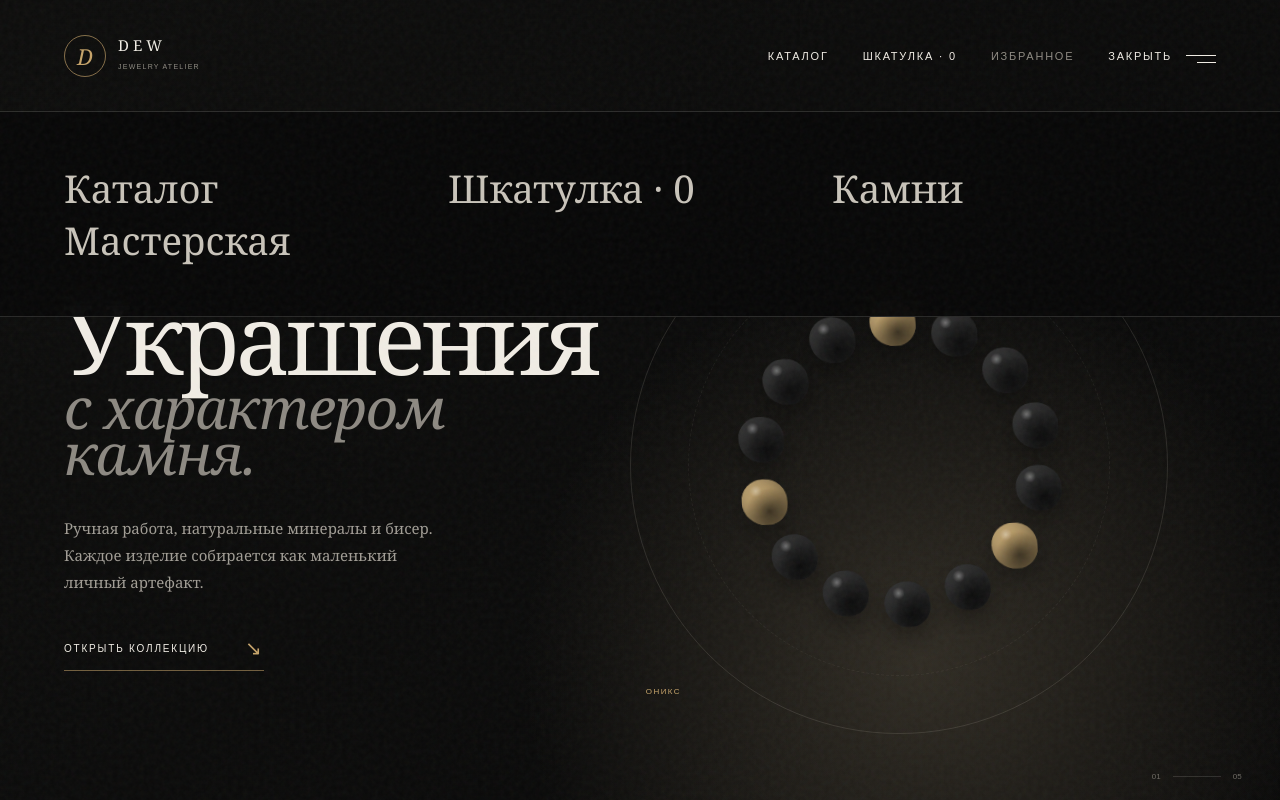
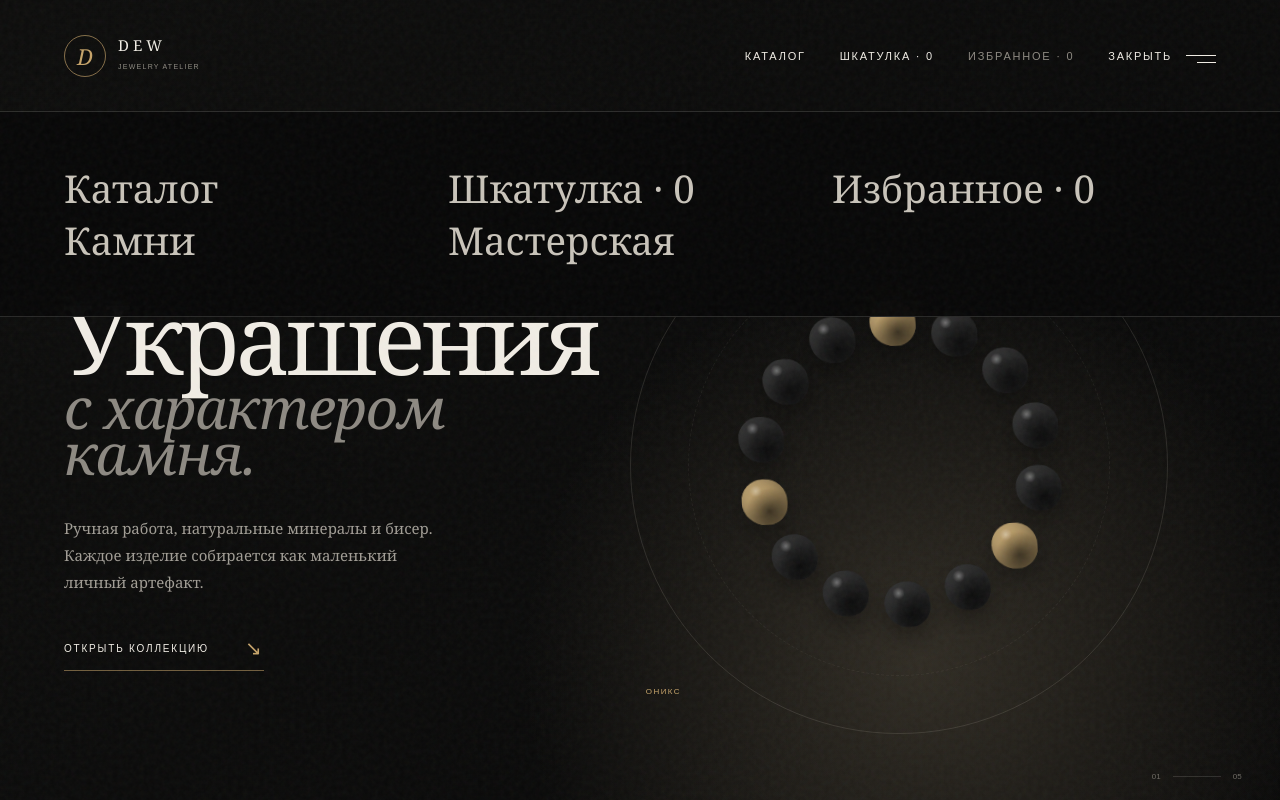
Before and after one commit to RayZenGRealy/DewSite, a Next.js app: page / in a window 1280 px wide. Both pictures are taken after a click on the button "МЕНЮ". Shown: the top 800 px of the page. Built offline with nearby package versions, Linux system fonts and the light colour scheme.

Commit message:
feat: integrate homepage favorites with saved gallery

```diff
--- a/app/page.tsx
+++ b/app/page.tsx
@@ -1,8 +1,10 @@
 "use client";
 
-import { useMemo, useState } from "react";
+import { useState } from "react";
 import Link from "next/link";
 import { useCart } from "../components/cart-provider";
+import { useFavorites } from "../components/favorites-provider";
+import { FavoriteButton } from "../components/favorite-button";
 
 const stones = [
   { id: "onyx", name: "Оникс", tone: "#272727", glow: "rgba(222,198,154,.18)" },
@@ -21,22 +23,8 @@ const products = [
 export default function Home() {
   const [stone, setStone] = useState(stones[0]);
   const [menuOpen, setMenuOpen] = useState(false);
-  const [favorites, setFavorites] = useState<string[]>([]);
-  const [favoritesOnly, setFavoritesOnly] = useState(false);
   const { count } = useCart();
-
-  const favoriteLabel = useMemo(
-    () => (favorites.length ? `Избранное · ${favorites.length}` : "Избранное"),
-    [favorites]
-  );
-
-  function toggleFavorite(name: string) {
-    setFavorites((current) =>
-      current.includes(name)
-        ? current.filter((item) => item !== name)
-        : [...current, name]
-    );
-  }
+  const { count: favoritesCount } = useFavorites();
 
   return (
     <main
@@ -55,11 +43,9 @@ export default function Home() {
         <div className="top-actions">
           <Link className="text-action home-nav-link" href="/catalog">Каталог</Link>
           <Link className="text-action home-nav-link" href="/cart">Шкатулка · {count}</Link>
-          <button className="text-action" type="button" aria-pressed={favoritesOnly}
-            onClick={() => {
-              setFavoritesOnly((value) => !value);
-              document.getElementById("collection")?.scrollIntoView({ behavior: "smooth" });
-            }}>{favoriteLabel}</button>
+          <Link className="text-action home-favorites-link" href="/favorites">
+            Избранное · {favoritesCount}
+          </Link>
           <button
             className="menu-toggle"
             type="button"
@@ -76,6 +62,7 @@ export default function Home() {
       <nav id="main-menu" className={`overlay-menu ${menuOpen ? "is-open" : ""}`}>
         <Link href="/catalog" onClick={() => setMenuOpen(false)}>Каталог</Link>
         <Link href="/cart" onClick={() => setMenuOpen(false)}>Шкатулка · {count}</Link>
+        <Link href="/favorites" onClick={() => setMenuOpen(false)}>Избранное · {favoritesCount}</Link>
         <a href="#stones" onClick={() => setMenuOpen(false)}>Камни</a>
         <a href="#atelier" onClick={() => setMenuOpen(false)}>Мастерская</a>
       </nav>
@@ -153,8 +140,7 @@ export default function Home() {
         </div>
 
         <div className="product-stage">
-          {products.filter((product) => !favoritesOnly || favorites.includes(product.name)).map((product, index) => {
-            const liked = favorites.includes(product.name);
+          {products.map((product, index) => {
             return (
               <article className={`product product-${index + 1}`} key={product.name}>
                 <Link href={`/product/${product.id}`} className="product-visual" aria-label={`Открыть ${product.name}`}>
@@ -172,20 +158,11 @@ export default function Home() {
                   </div>
                   <strong>{product.price}</strong>
                 </div>
-                <button
-                  type="button"
-                  className={liked ? "favorite active" : "favorite"}
-                  aria-label={liked ? `Убрать ${product.name} из избранного` : `Добавить ${product.name} в избранное`}
-                  onClick={() => toggleFavorite(product.name)}
-                >
-                  {liked ? "♥" : "♡"}
-                </button>
+                <FavoriteButton id={product.id} className="favorite home-favorite" />
               </article>
             );
           })}
         </div>
-        {favoritesOnly && favorites.length === 0 &&
-          <p className="home-empty-favorites">Пока нет избранных украшений. Нажмите ♡ на карточке изделия.</p>}
         <div className="home-all-products"><Link href="/catalog">Посмотреть всю коллекцию <span>→</span></Link></div>
       </section>
 
```
